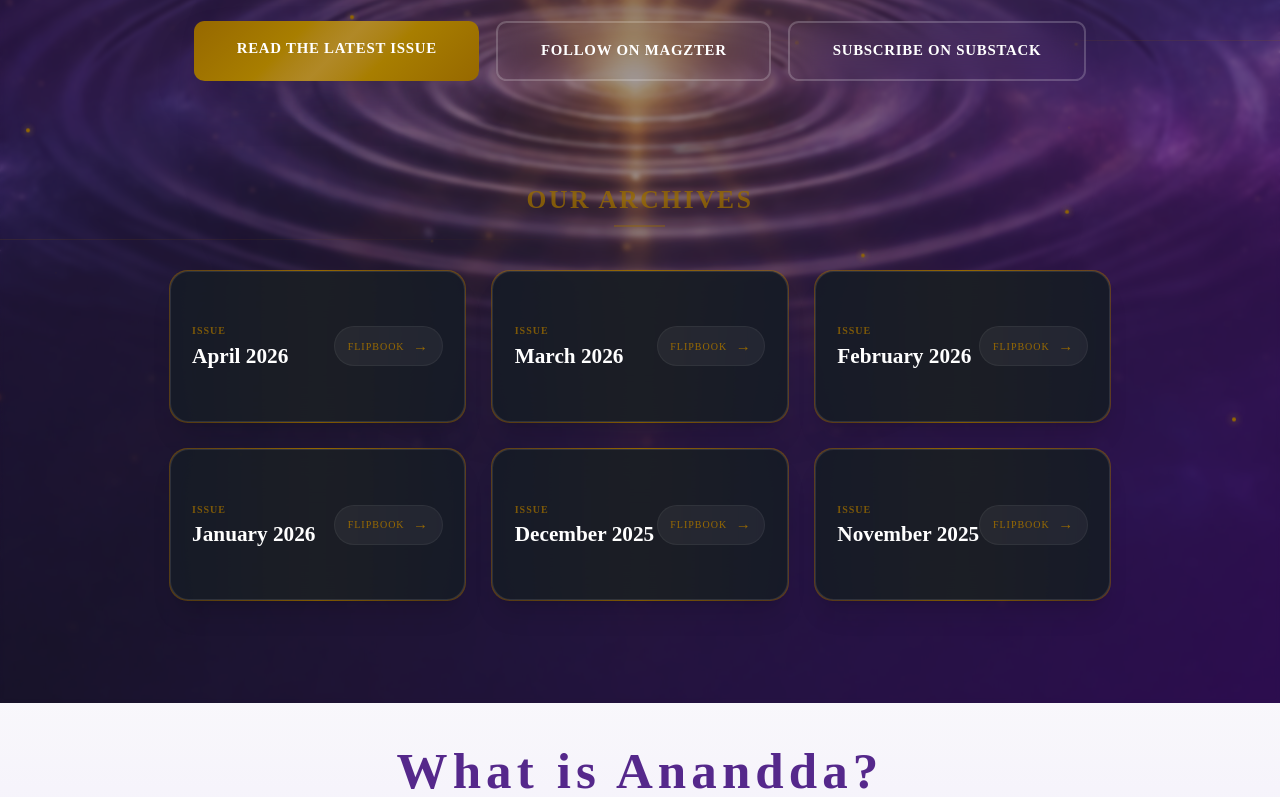
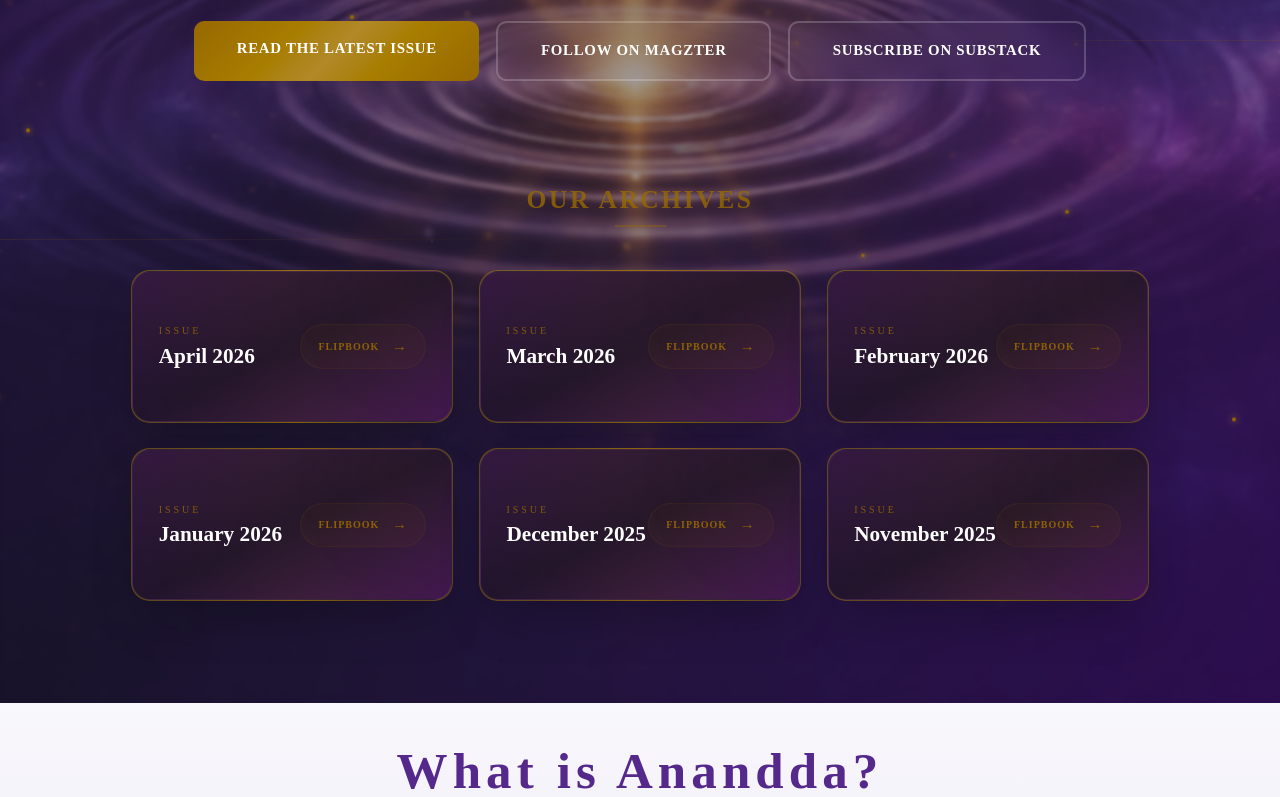
Before and after one commit to cognio-labs/my-web-glowup-71, a React (Vite) app: page / in a window 1280 px wide. Shown: the part 688-1485 px from the top of the page. Built offline with nearby package versions, Linux system fonts and the light colour scheme.

Commit message:
style: update archive cards to Sexy Deep Purple theme with premium glassmorphism

```diff
--- a/src/components/HeroSection.tsx
+++ b/src/components/HeroSection.tsx
@@ -171,20 +171,23 @@ export function HeroSection() {
                 transition={{ duration: 0.4, delay: 1.1 + index * 0.08 }}
                 className="group relative p-[1px] rounded-2xl bg-gradient-to-r from-gold/50 via-gold to-gold/50 hover:scale-105 transition-all duration-300 h-32 md:h-36"
               >
-                <div className="rounded-2xl bg-[#0f172a]/90 backdrop-blur-xl p-5 h-full border border-white/10 shadow-xl flex flex-row items-center justify-between relative z-10 transition-colors group-hover:bg-[#0f172a]/80 overflow-hidden">
-                  <div className="text-left">
-                    <div className="text-[10px] tracking-widest text-gold mb-1 font-display font-bold uppercase opacity-80">
+                <div className="rounded-2xl bg-gradient-to-br from-[#2a0f4a]/80 via-[#1a0f2e]/90 to-[#3d0f5e]/80 backdrop-blur-xl p-6 h-full border border-white/5 shadow-2xl flex flex-row items-center justify-between relative z-10 transition-all duration-500 group-hover:from-[#350f66]/90 group-hover:to-[#4a0f7a]/90 overflow-hidden ring-1 ring-white/5 group-hover:ring-gold/20">
+                  <div className="text-left relative z-20">
+                    <div className="text-[10px] tracking-[0.3em] text-gold/80 mb-1 font-display font-medium uppercase">
                       ISSUE
                     </div>
-                    <div className="text-base md:text-xl font-bold text-white group-hover:text-gold-light transition-colors leading-tight">
+                    <div className="text-base md:text-xl font-bold text-white group-hover:text-gold-light transition-all duration-300 leading-tight font-serif">
                       {issue.title}
                     </div>
                   </div>
 
-                  <div className="flex items-center gap-2 text-gold font-medium text-[10px] tracking-widest uppercase bg-white/5 py-2 px-3 rounded-full border border-white/5 group-hover:bg-gold/10 transition-all">
-                    <span>FLIPBOOK</span>
-                    <span className="transform group-hover:translate-x-1 transition text-sm">→</span>
+                  <div className="flex items-center gap-3 text-gold/90 font-medium text-[10px] tracking-widest uppercase bg-gold/5 py-2.5 px-4 rounded-full border border-gold/10 group-hover:bg-gold/20 group-hover:text-gold group-hover:scale-105 transition-all duration-300 relative z-20">
+                    <span className="font-display font-bold">FLIPBOOK</span>
+                    <span className="transform group-hover:translate-x-1 transition-transform text-sm">→</span>
                   </div>
+
+                  {/* Internal Sexy Glow */}
+                  <div className="absolute -top-10 -right-10 w-32 h-32 bg-gold/5 rounded-full blur-2xl group-hover:bg-gold/15 transition-all duration-700" />
                 </div>
 
                 {/* Glow Effect */}
```
